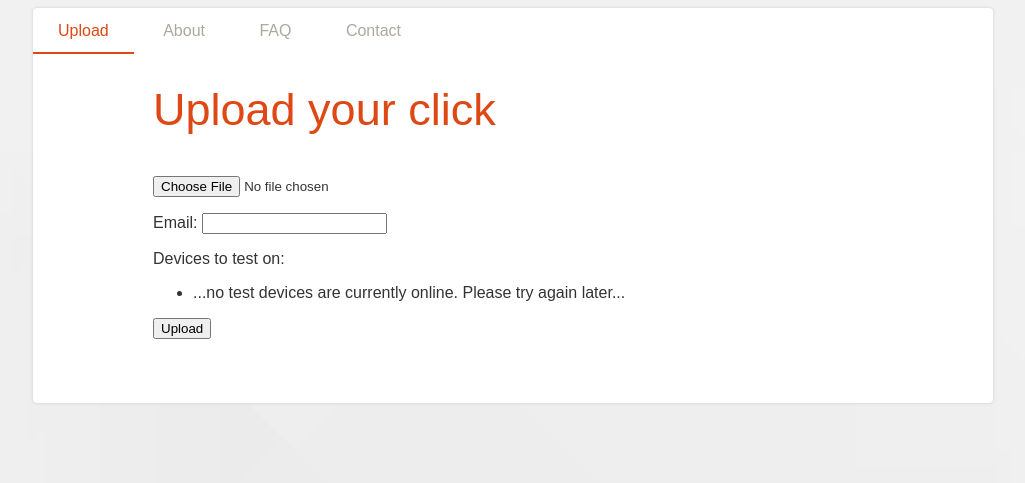
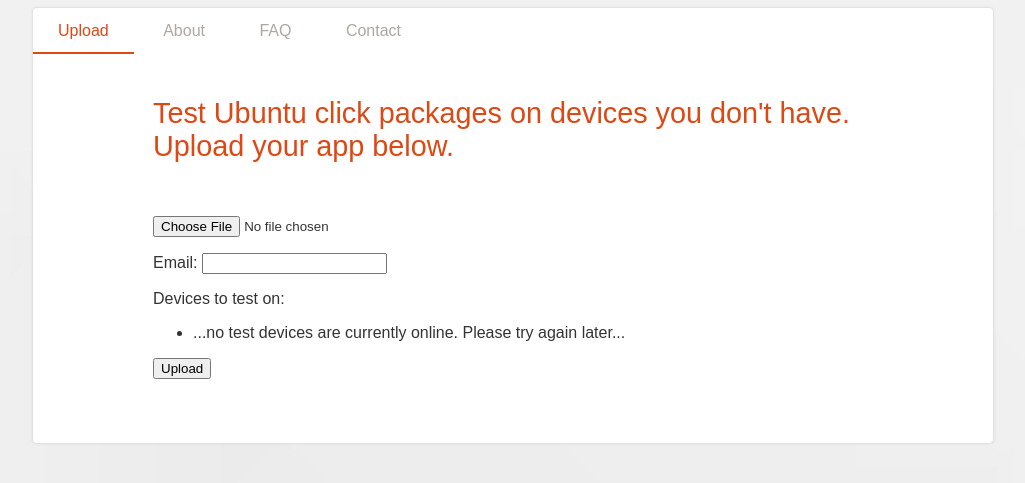
Before and after one commit to stuartlangridge/ubuntu-app-test, a Flask app: page / in a window 1280 px wide. Shown: the top 483 px of the page, without its empty margins (127-1152 px from the left). Run offline with Flask 2, Linux system fonts and the light colour scheme; data that the repository does not hold is empty; some libraries are stand-ins or nearby versions.

Commit message:
More descriptive header

```diff
--- a/server/templates/upload.html
+++ b/server/templates/upload.html
@@ -4,10 +4,11 @@
 {{ super() }}
 <style type="text/css">
     .important { color: #336699; }
+    h1 { font-size: 180%; margin: 1.5em 0; }
 </style>
 {% endblock %}
 {% block content %}
-<h1>Upload your click</h1>
+<h1>Test Ubuntu click packages on devices you don't have.<br>Upload your app below.</h1>
 <form action="upload" method="POST" enctype="multipart/form-data">
     <p><input type="file" name="click"></p>
     <p><label>Email: <input type="email" name="email"></label></p>
```
